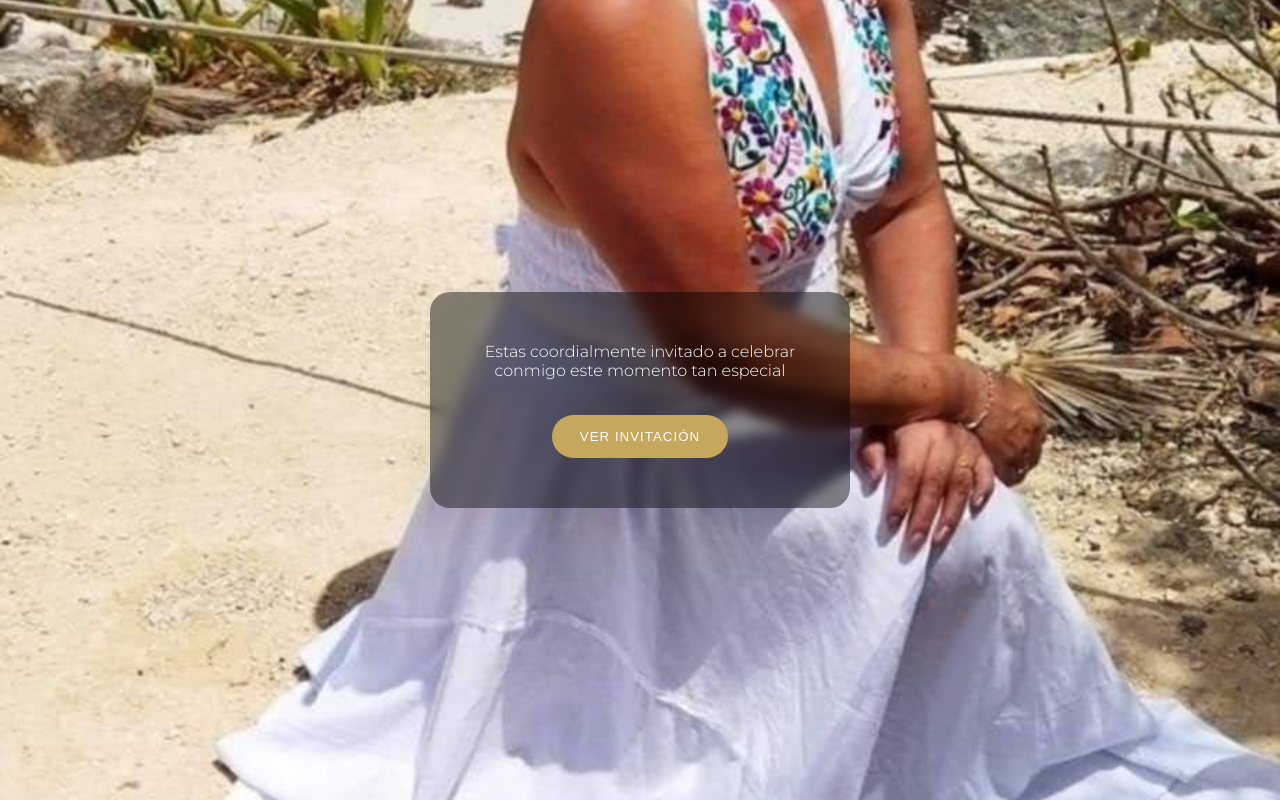
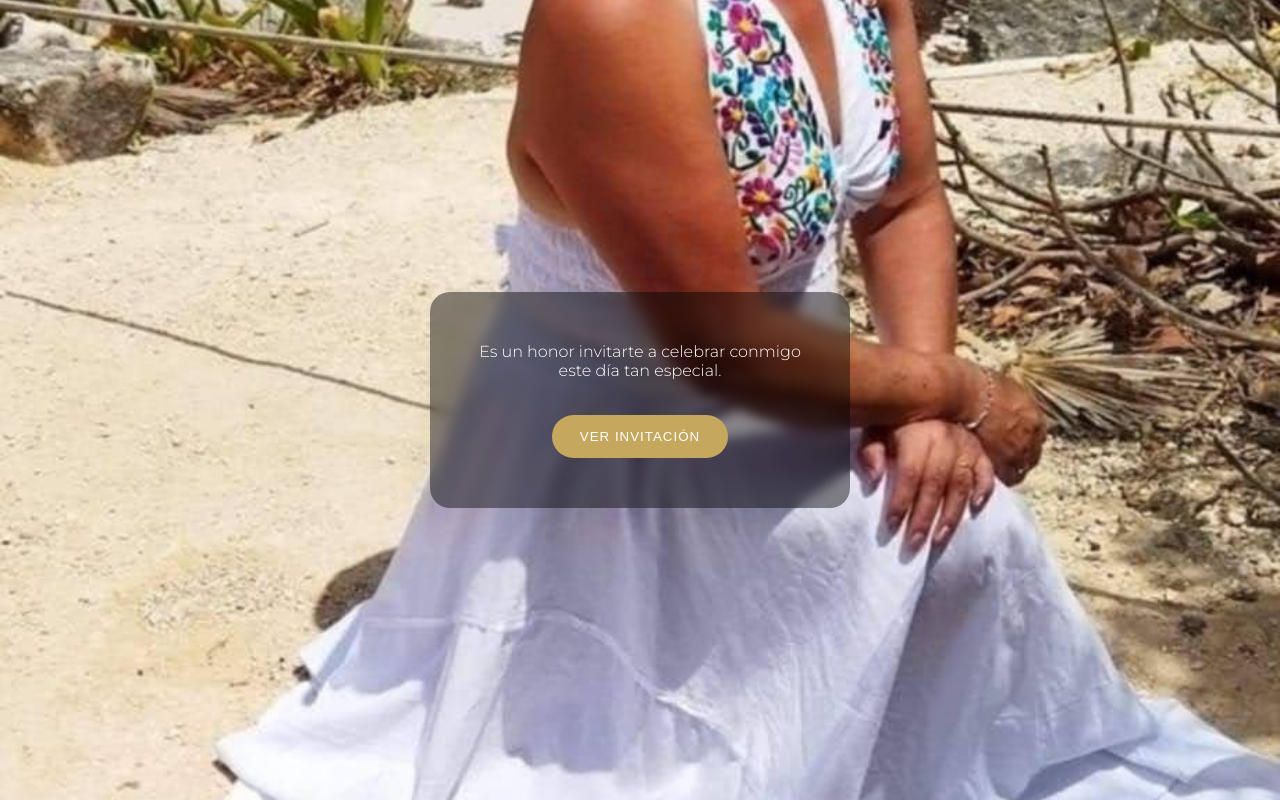
Before and after one commit to jesus-omar/invitacion-60, a website: page public/index.html in a window 1280 px wide. Drawn offline with Linux system fonts and the light colour scheme.

Commit message:
Cambio texto pantalla 1

```diff
--- a/public/index.html
+++ b/public/index.html
@@ -20,7 +20,7 @@
    <!-- <h1>60 Años</h1>-->
 
     <p>
-      Estas coordialmente invitado a celebrar conmigo este momento tan especial
+      Es un honor invitarte a celebrar conmigo este día tan especial.
     </p>
 
     <button id="btnAbrirInvitacion">
```
